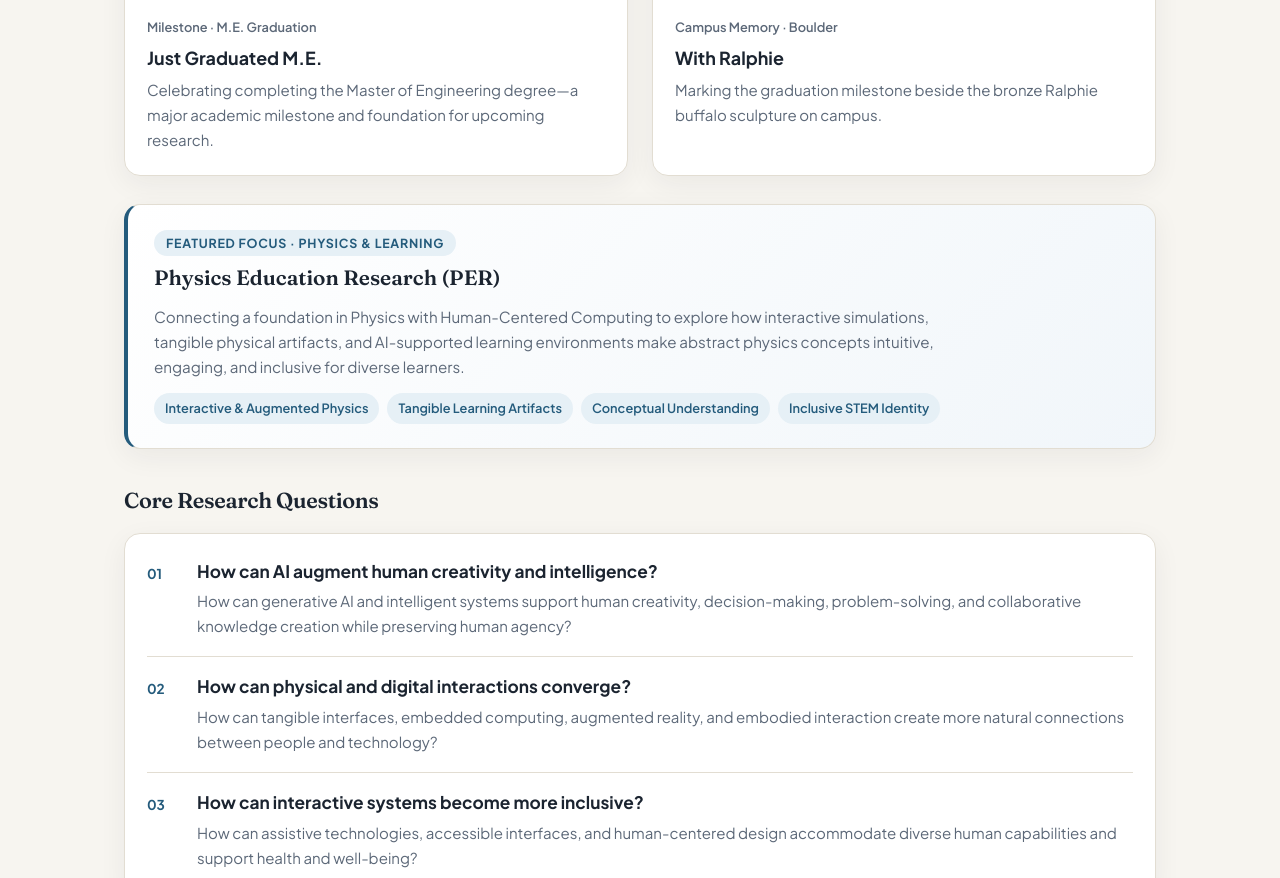
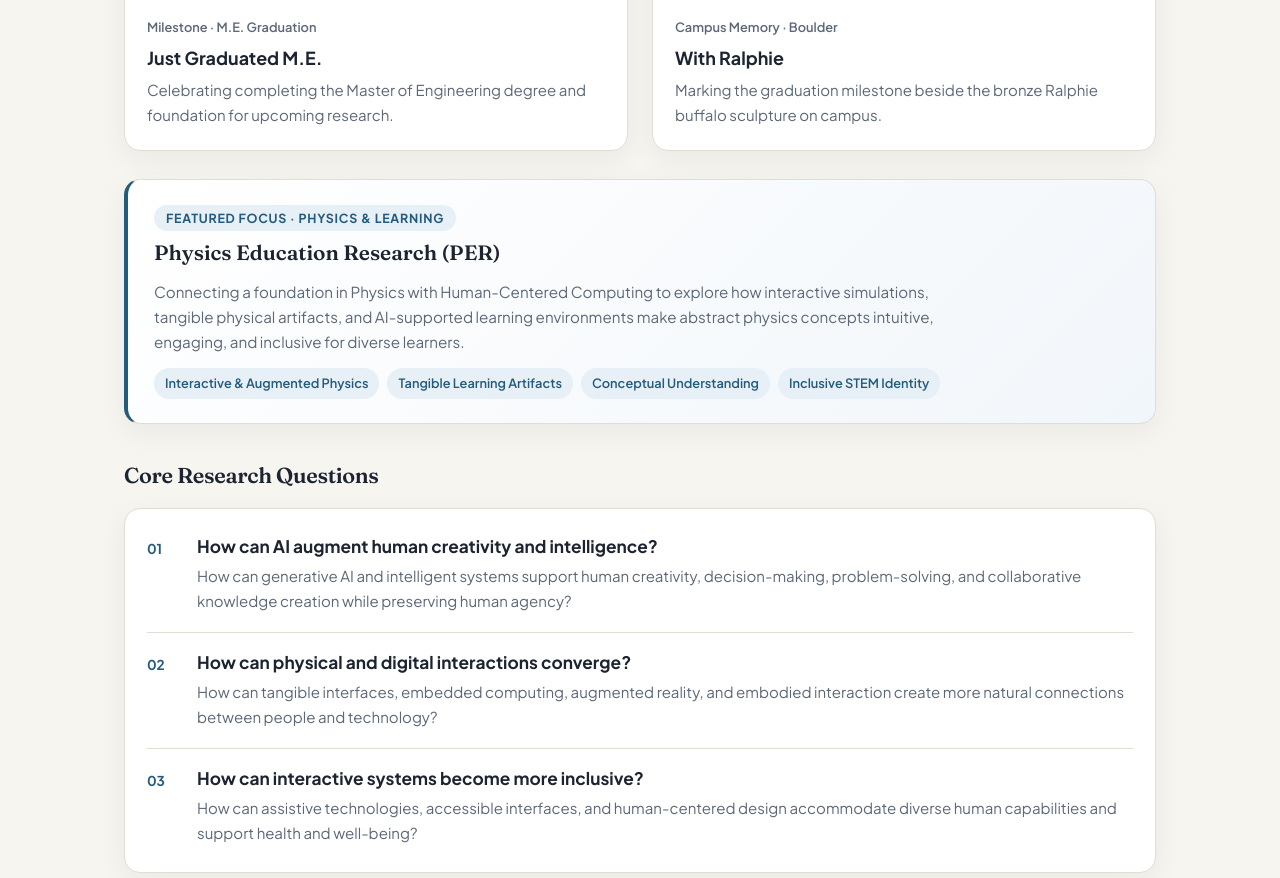
Before and after one commit to ufoize/my-site, a plain HTML site: page index.html in a window 1280 px wide. Shown: the part 922-1800 px from the top of the page. Drawn offline with Linux system fonts and the light colour scheme.

Commit message:
Update index.html

```diff
--- a/index.html
+++ b/index.html
@@ -424,7 +424,7 @@
           <div class="photo-body">
             <span class="card-meta">Milestone · M.E. Graduation</span>
             <h3>Just Graduated M.E.</h3>
-            <p>Celebrating completing the Master of Engineering degree—a major academic milestone and foundation for upcoming research.</p>
+            <p>Celebrating completing the Master of Engineering degree and foundation for upcoming research.</p>
           </div>
         </article>
 
```
